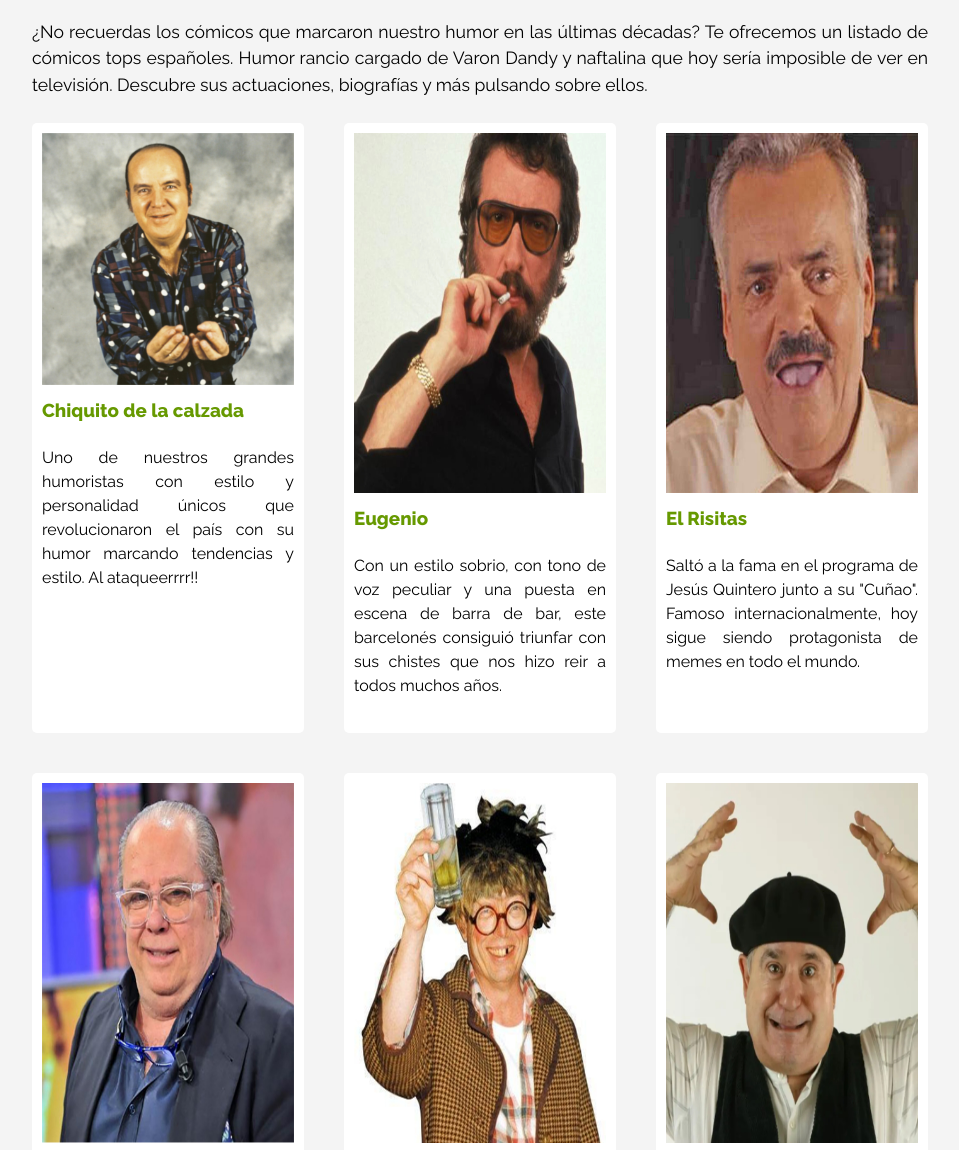
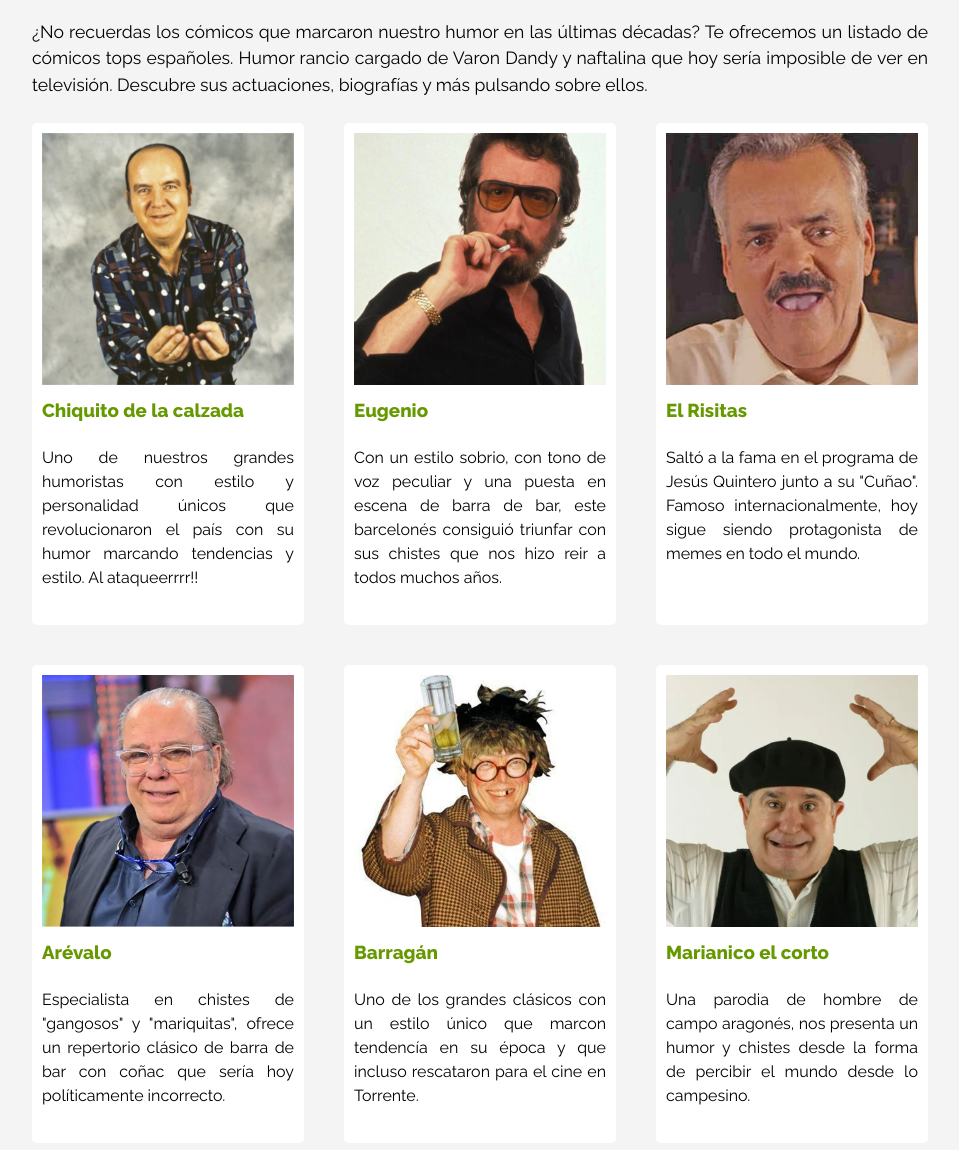
Before and after one commit to PedroAyaUOC/PEC3HTMLI, a website built with Parcel: page src/comicos.html in a window 1280 px wide. Shown: the part 300-1450 px from the top of the page, without its empty margins (160-1119 px from the left). Built offline with nearby package versions, Linux system fonts and the light colour scheme.

Commit message:
Segunda Versión Producción

```diff
--- a/src/comicos.html
+++ b/src/comicos.html
@@ -79,7 +79,7 @@
                             <picture>
                                 <source srcset="img/eugenio.jpg?as=avif" type="image/avif" />
                                 <source srcset="img/eugenio.jpg?as=webp" type="image/webp" />
-                                <img src="img/eugenio.jpg" alt="cómico" loading="lazy" width="360px" height="360px">
+                                <img src="img/eugenio.jpg" alt="cómico" loading="lazy">
                             </picture>
                         </a>
                         <h3><a href="#">Eugenio</a></h3>
@@ -94,7 +94,7 @@
                             <picture>
                                 <source srcset="img/risitas.jpg?as=avif" type="image/avif" />
                                 <source srcset="img/risitas.jpg?as=webp" type="image/webp" />
-                                <img src="img/risitas.jpg" alt="cómico" loading="lazy" width="360px" height="360px">
+                                <img src="img/risitas.jpg" alt="cómico" loading="lazy">
                             </picture>
                         </a>
                         <h3><a href="#">El Risitas</a></h3>
@@ -109,7 +109,7 @@
                             <picture>
                                 <source srcset="img/arevalo.jpg?as=avif" type="image/avif" />
                                 <source srcset="img/arevalo.jpg?as=webp" type="image/webp" />
-                                <img src="img/arevalo.jpg" alt="cómico" loading="lazy" width="360px" height="360px">
+                                <img src="img/arevalo.jpg" alt="cómico" loading="lazy">
                             </picture>
                         </a>
                         <h3><a href="#">Arévalo</a></h3>
@@ -125,7 +125,7 @@
                             <picture>
                                 <source srcset="img/barragan.jpg?as=avif" type="image/avif" />
                                 <source srcset="img/barragan.jpg?as=webp" type="image/webp" />
-                                <img src="img/barragan.jpg" alt="cómico" loading="lazy" width="360px" height="360px">
+                                <img src="img/barragan.jpg" alt="cómico" loading="lazy">
                             </picture>
                         </a>
                         <h3><a href="#">Barragán</a></h3>
@@ -141,7 +141,7 @@
                             <picture>
                                 <source srcset="img/marianico.jpg?as=avif" type="image/avif" />
                                 <source srcset="img/marianico.jpg?as=webp" type="image/webp" />
-                                <img src="img/marianico.jpg" alt="cómico" loading="lazy" width="360px" height="360px">
+                                <img src="img/marianico.jpg" alt="cómico" loading="lazy">
                             </picture>
                         </a>
                         <h3><a href="#">Marianico el corto</a></h3>
```
Also changed, not shown: src/presentacion.html (+4 -4 lines), dist/comicos.html, dist/presentacion.html.
